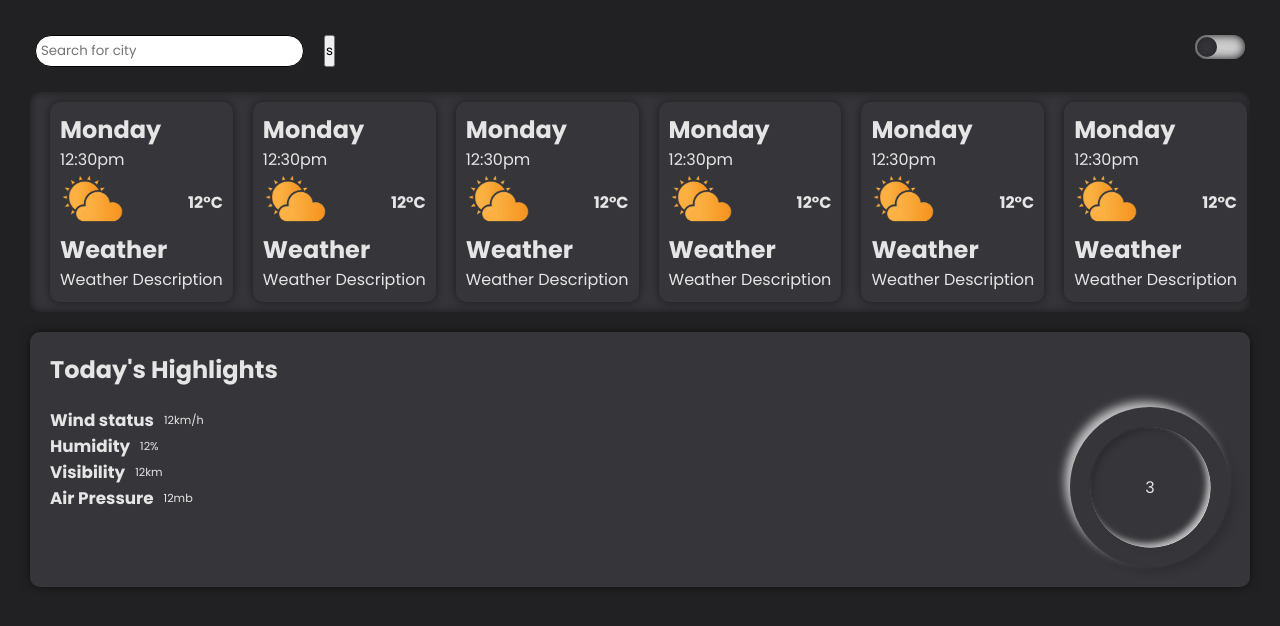
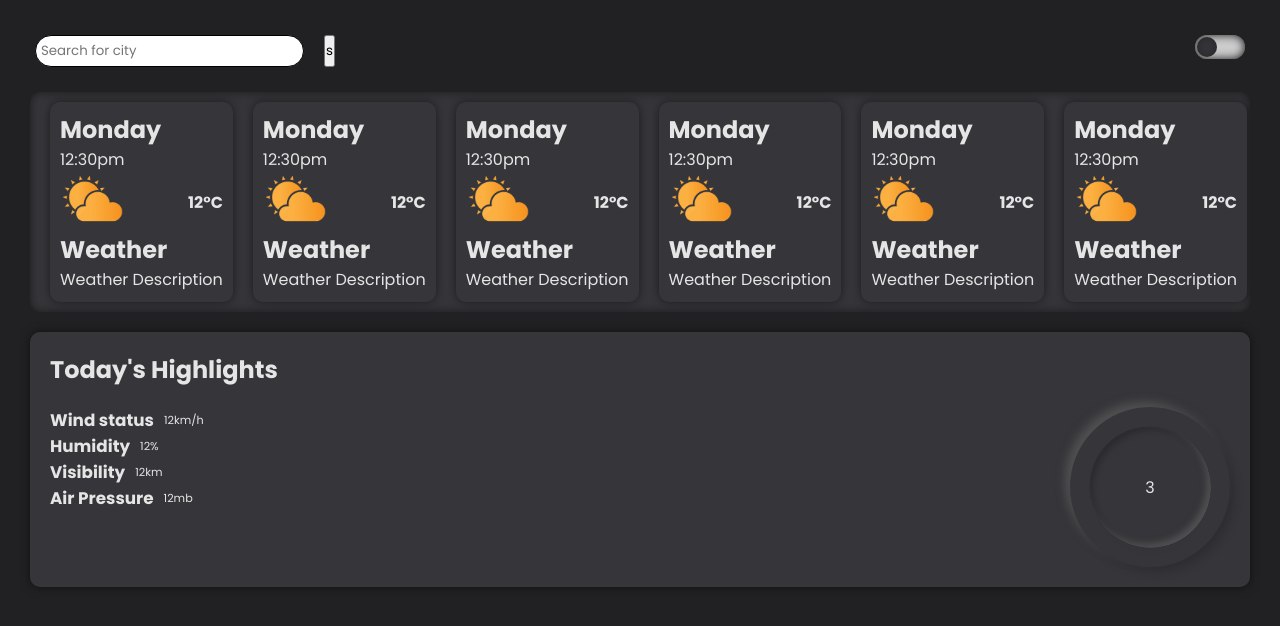
Before and after one commit to Saqman77/weatherApp, a React (Vite) app in the folder weather-tsx/: page / in a window 1280 px wide. Shown: the top 626 px of the page. Built offline with nearby package versions, Linux system fonts and the light colour scheme.

Commit message:
index circle

```diff
--- a/weather-tsx/src/components/main/Right-column.tsx
+++ b/weather-tsx/src/components/main/Right-column.tsx
@@ -7,7 +7,8 @@ const RightColumn = () => {
     }
 
   return (
-    <div>
+    <div className="uv-container">
+    <div className='uv-wrapper'>
         <div className="uv">
             <div className="outer">
                 <div className="inner">
@@ -17,7 +18,17 @@ const RightColumn = () => {
                 </div>
             </div>
         </div>
+        <svg xmlns="http://www.w3.org/2000/svg" version="1.1" width="160px" height="160px">
+         <defs>
+            <linearGradient id="GradientColor">
+               <stop offset="0%" stop-color="#e91e63" />
+               <stop offset="100%" stop-color="#673ab7" />
+            </linearGradient>
+         </defs>
+         <circle cx="80" cy="80" r="70" stroke-linecap="round" />
+        </svg>
     </div>
+</div>
   )
 }
 
--- a/weather-tsx/src/components/main/main.scss
+++ b/weather-tsx/src/components/main/main.scss
@@ -34,6 +34,19 @@
     margin: auto auto auto 10px;
 }
 
+// .uv-container{
+//     background-color: #c5c5c5;
+//     padding: 25px;
+//     position: relative;
+//     border-radius: 15px;
+//     color: #36363a;
+// }
+
+.uv-wrapper{
+    position: relative;
+
+}
+
 .uv{
     width: 160px;
     height: 160px;
@@ -46,7 +59,7 @@
     width: 160px;
     border-radius: 50%;
     padding: 20px;
-    box-shadow: 6px 6px 10px -1px rgba(0, 0, 0, 0.15), -6px -6px 10px -1px rgba(255, 255, 255, 0.7);
+    box-shadow: 6px 6px 10px -1px rgba(0, 0, 0, 0.15), -6px -6px 10px -1px rgba(91, 91, 91, 0.7);
 }
 
 .inner{
@@ -54,11 +67,27 @@
     width: 120px;
     border-radius: 50%;
     box-shadow: inset 4px 4px 6px -1px rgba(0, 0, 0, 0.2),
-     inset -4px -4px 6px -1px rgba(255, 255, 255, 0.7),
-     0.5px 0.5px 0px rgba(255, 255, 255, 1),
+     inset -4px -4px 6px -1px rgba(91, 91, 91, 0.7),
+     0.5px 0.5px 0px rgba(91, 91, 91, 1),
       -0.5px -0.5px 0px rgba(0, 0, 0, 0.15),
      0px 12px 10px -10px rgba(0, 0, 0, 0.05);
     display: flex;
     align-items: center;
     justify-content: center;
 }
+
+circle{
+    fill:none;
+    // stroke: rgb(245 149 34);
+    stroke: linear-gradient(90deg, #f59522 0%, #f59522 50%, #f59522 100%);
+
+    stroke-width: 15px;
+    stroke-dasharray: 472;
+    // stroke-dasharray: 200;
+
+}
+svg{
+    position: absolute;
+    top: 0;
+    left: 0;
+}
```
